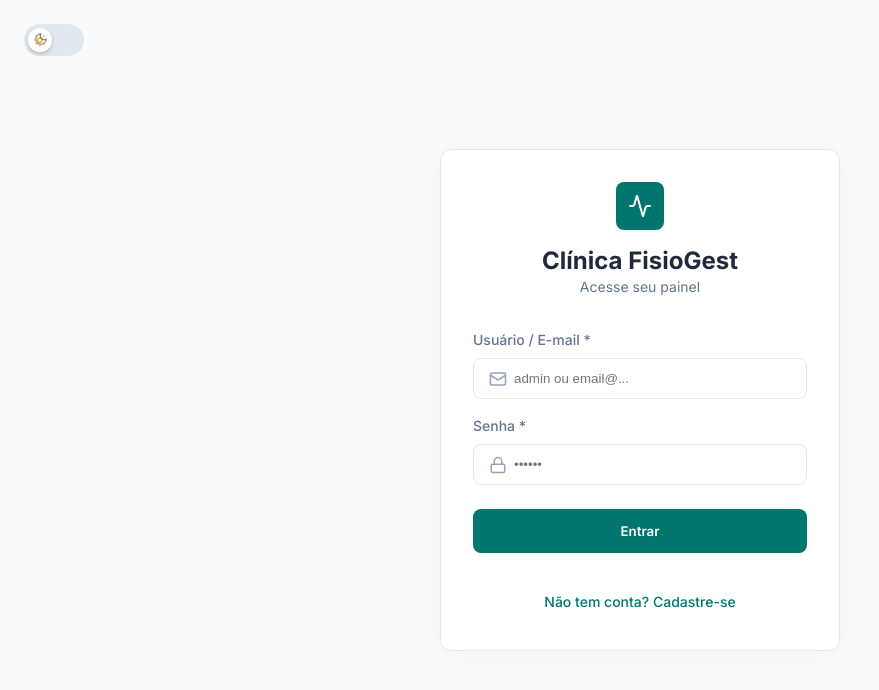
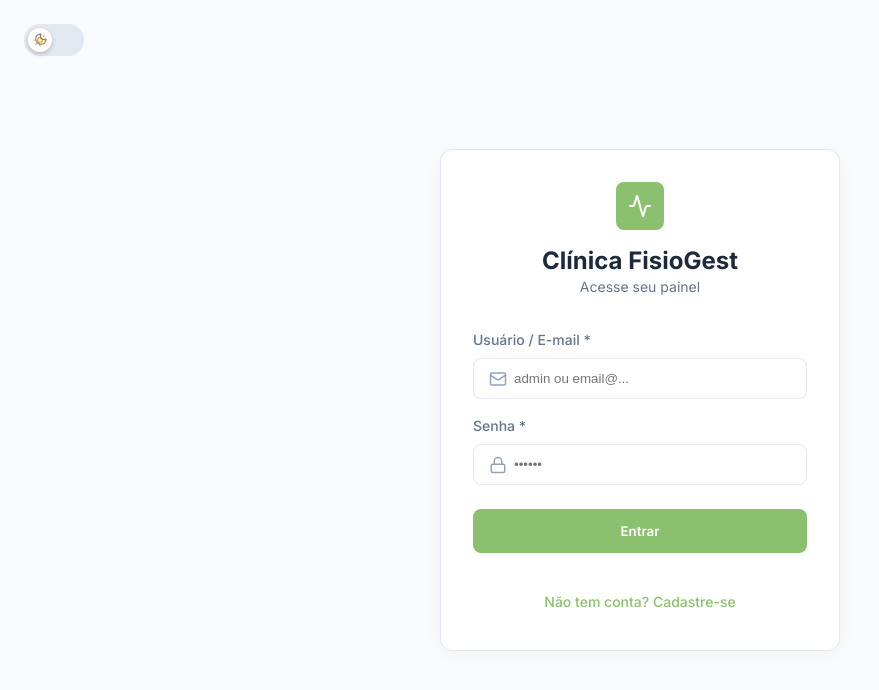
Before and after one commit to gerson-bruno/clinica, a React (Vite) app: page /login in a window 1280 px wide. Shown: the top 690 px of the page, without its empty margins (0-879 px from the left). Built offline with nearby package versions, Linux system fonts and the light colour scheme.

Commit message:
feat: Implement core application pages for authentication, dashboard, patient management, and scheduling.

```diff
--- a/src/index.css
+++ b/src/index.css
@@ -1,15 +1,15 @@
 @import url('https://fonts.googleapis.com/css2?family=Inter:wght@300;400;500;600;700&display=swap');
 
 :root {
-  /* Color Palette - Clinical, Clean, Modern */
-  --color-primary: #00766c;
-  /* Deep teal/green for primary actions */
-  --color-primary-light: #52a8a2;
-  /* Lighter teal */
-  --color-primary-dark: #004d46;
-  /* Darker teal for hover states */
-  --color-secondary: #e0f2f1;
-  /* Very pale teal for backgrounds */
+  /* Color Palette - Modern, Clean */
+  --color-primary: #8bc06e;
+  /* Verde moderno para ações primárias */
+  --color-primary-light: #a8d490;
+  /* Verde mais claro */
+  --color-primary-dark: #6ea854;
+  /* Verde escuro para hover */
+  --color-secondary: #edf7e8;
+  /* Verde pálido para backgrounds */
 
   --color-accent: #0288d1;
   /* Calm blue for highlights or links */
@@ -57,44 +57,59 @@
   /* Transitions */
   --transition-fast: 150ms cubic-bezier(0.4, 0, 0.2, 1);
   --transition-normal: 250ms cubic-bezier(0.4, 0, 0.2, 1);
+
+  /* Status Backgrounds - Tons claros para modo light */
+  --color-status-confirmed-bg: #e8f5e9;
+  --color-status-pending-bg: #fff3e0;
+  --color-status-cancelled-bg: #ffebee;
+  --color-status-element-bg: #ffffff;
+  --color-error-bg: #ffebee;
+  --color-success-bg: #e8f5e9;
 }
 
 .dark {
-  --color-primary: #4a7c59;
-  /* Verde queimado mais claro e legível */
-  --color-primary-light: #689f77;
-  --color-primary-dark: #325a3e;
-  --color-secondary: #2d3731;
-  /* Fundo musgo escuro para detalhes */
+  /* Primary - Verde moderno baseado em #9de078 */
+  --color-primary: #9de078;
+  --color-primary-light: #b8e89e;
+  --color-primary-dark: #7bc85a;
+  --color-secondary: #3a3f37;
 
-  --color-accent: #4fb99f;
-  --color-accent-light: #2c7a65;
+  /* Accent - Verde menta complementar */
+  --color-accent: #a8e6cf;
+  --color-accent-light: #c4eddb;
 
-  --color-success: #4caf50;
+  /* Status - Tons vibrantes que funcionam no escuro */
+  --color-success: #66bb6a;
   --color-warning: #ffa726;
   --color-danger: #ef5350;
-  --color-info: #29b6f6;
+  --color-info: #42a5f5;
 
-  --color-background: #3e3e3ed8;
-  /* Fundo Escuro (Padrão Material UI) */
-  --color-surface: #2e2e2ee1;
-  /* Cinza Escuro Suave para Cards */
-  --color-surface-hover: #2d2d2d91;
+  /* Backgrounds - Hierarquia clara de profundidade */
+  --color-background: #2b2b2b;
+  --color-surface: #353535;
+  --color-surface-hover: #3e3e3e;
 
-  --color-text-primary: #ffffff;
-  /* Branco Puro para Textos Principais */
-  --color-text-secondary: #b0bec5;
-  /* Cinza claro para subtítulos */
-  --color-text-tertiary: #90a4ae;
-  /* Cinza médio claro */
+  /* Texto - Alto contraste para leitura */
+  --color-text-primary: #ececec;
+  --color-text-secondary: #a8a8a8;
+  --color-text-tertiary: #787878;
 
-  --color-border: #424242;
-  /* Borda padrão escura visível */
+  /* Bordas */
+  --color-border: #4a4a4a;
 
-  --shadow-sm: 0 1px 2px 0 rgb(0 0 0 / 0.8);
-  --shadow-md: 0 4px 6px -1px rgb(0 0 0 / 0.8), 0 2px 4px -2px rgb(0 0 0 / 0.8);
-  --shadow-lg: 0 10px 15px -3px rgb(0 0 0 / 0.8), 0 4px 6px -4px rgb(0 0 0 / 0.8);
-  --shadow-card: 0 4px 20px 0 rgb(0 0 0 / 0.5);
+  /* Status Backgrounds - Tons escuros com cor sutil */
+  --color-status-confirmed-bg: rgba(102, 187, 106, 0.15);
+  --color-status-pending-bg: rgba(255, 167, 38, 0.15);
+  --color-status-cancelled-bg: rgba(239, 83, 80, 0.15);
+  --color-status-element-bg: rgba(255, 255, 255, 0.08);
+  --color-error-bg: rgba(239, 83, 80, 0.15);
+  --color-success-bg: rgba(102, 187, 106, 0.15);
+
+  /* Sombras mais sutis */
+  --shadow-sm: 0 1px 3px 0 rgb(0 0 0 / 0.4);
+  --shadow-md: 0 4px 6px -1px rgb(0 0 0 / 0.5), 0 2px 4px -2px rgb(0 0 0 / 0.4);
+  --shadow-lg: 0 10px 15px -3px rgb(0 0 0 / 0.5), 0 4px 6px -4px rgb(0 0 0 / 0.4);
+  --shadow-card: 0 2px 12px 0 rgb(0 0 0 / 0.3);
 }
 
 * {
--- a/src/pages/Dashboard.tsx
+++ b/src/pages/Dashboard.tsx
@@ -114,7 +114,7 @@ export function Dashboard() {
                                 </div>
                                 <span style={{
                                     fontSize: '0.75rem', fontWeight: '600', padding: '0.25rem 0.75rem', borderRadius: 'var(--radius-full)',
-                                    backgroundColor: appt.status === 'Confirmado' ? '#e8f5e9' : appt.status === 'Pendente' ? '#fff3e0' : '#ffebee',
+                                    backgroundColor: appt.status === 'Confirmado' ? 'var(--color-status-confirmed-bg)' : appt.status === 'Pendente' ? 'var(--color-status-pending-bg)' : 'var(--color-status-cancelled-bg)',
                                     color: appt.status === 'Confirmado' ? 'var(--color-success)' : appt.status === 'Pendente' ? 'var(--color-warning)' : 'var(--color-danger)'
                                 }}>
                                     {appt.status}
--- a/src/pages/Login.tsx
+++ b/src/pages/Login.tsx
@@ -58,7 +58,7 @@ export function Login() {
                 </div>
 
                 {error && (
-                    <div style={{ padding: '0.75rem', borderRadius: 'var(--radius-md)', backgroundColor: error.includes('Cadastro') ? '#e8f5e9' : '#ffebee', color: error.includes('Cadastro') ? 'var(--color-success)' : 'var(--color-danger)', fontSize: '0.875rem', marginBottom: '1.5rem', textAlign: 'center' }}>
+                    <div style={{ padding: '0.75rem', borderRadius: 'var(--radius-md)', backgroundColor: error.includes('Cadastro') ? 'var(--color-success-bg)' : 'var(--color-error-bg)', color: error.includes('Cadastro') ? 'var(--color-success)' : 'var(--color-danger)', fontSize: '0.875rem', marginBottom: '1.5rem', textAlign: 'center' }}>
                         {error}
                     </div>
                 )}
--- a/src/pages/Pacientes.tsx
+++ b/src/pages/Pacientes.tsx
@@ -110,7 +110,7 @@ export function Pacientes() {
                                     <td style={{ padding: '1rem 1.5rem' }}>
                                         <span style={{
                                             fontSize: '0.75rem', fontWeight: '600', padding: '0.25rem 0.75rem', borderRadius: 'var(--radius-full)',
-                                            backgroundColor: paciente.status === 'Ativo' ? '#e8f5e9' : '#f5f5f5',
+                                            backgroundColor: paciente.status === 'Ativo' ? 'var(--color-status-confirmed-bg)' : 'var(--color-surface-hover)',
                                             color: paciente.status === 'Ativo' ? 'var(--color-success)' : 'var(--color-text-secondary)'
                                         }}>
                                             {paciente.status}
```
Also changed, not shown: src/pages/Agenda.tsx (+5 -5 lines).
